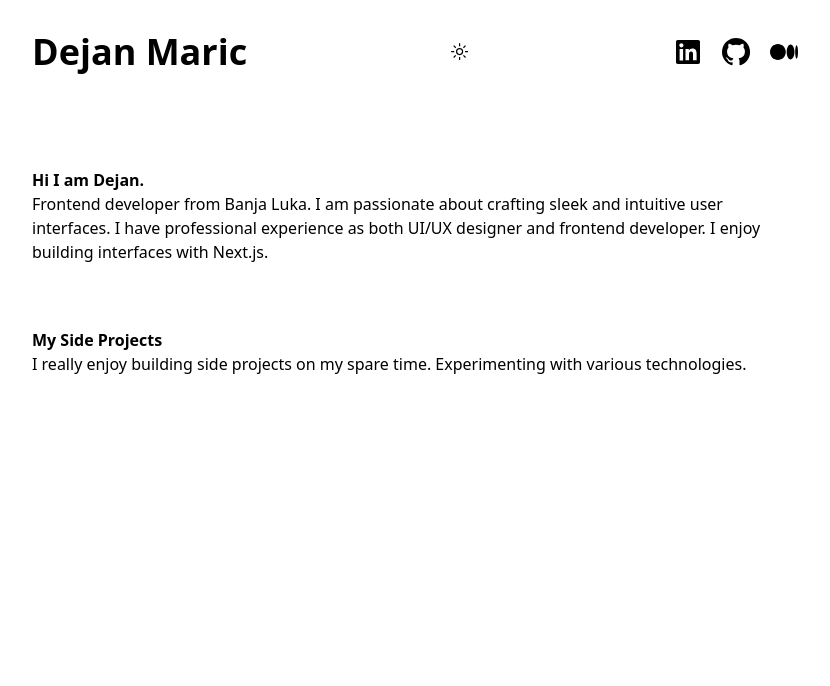
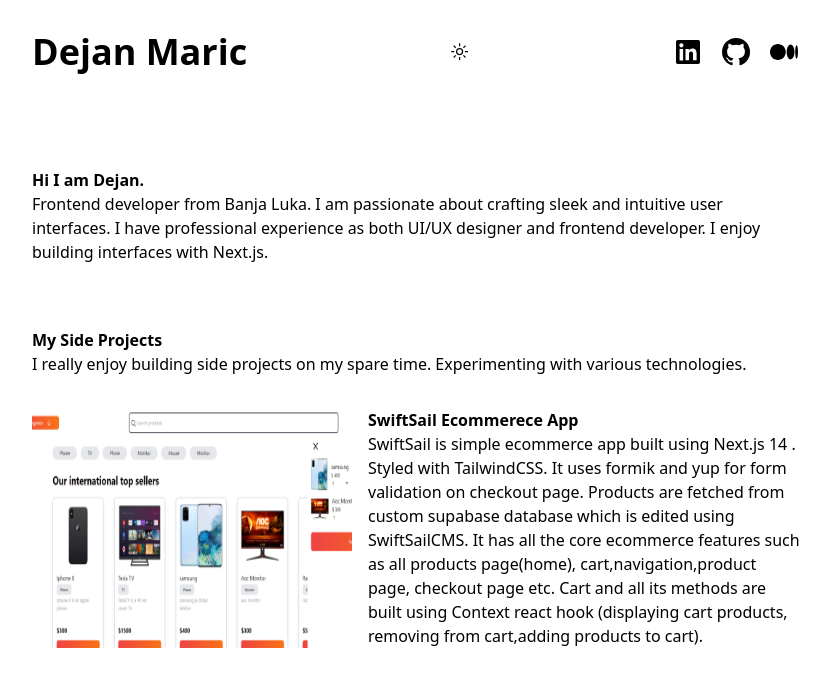
Before and after one commit to maricd7/portfolio, a Next.js app: page / in a window 1280 px wide. Shown: the top 686 px of the page, without its empty margins (224-1054 px from the left). Built offline with nearby package versions, Linux system fonts and the light colour scheme.

Commit message:
adding project box

```diff
--- a/src/app/components/ProjectsSection/ProjectBox.js
+++ b/src/app/components/ProjectsSection/ProjectBox.js
@@ -1,10 +1,15 @@
 import Image from 'next/image'
 import React from 'react'
+import { Paragraph, Subheading } from '../common'
 
 export const ProjectBox = () => {
   return (
-    <div>
-        <Image src='' width={}/>
+    <div className='rounded-lg mt-8 flex gap-4'>
+        <Image className='rounded-lg' src='/swift-cover.png' width={320} height={160} alt='SwiftSail Project Cover'/>
+        <div>
+          <Subheading text='SwiftSail Ecommerece App'/>
+          <Paragraph text='SwiftSail is simple ecommerce app built using Next.js 14 . Styled with TailwindCSS. It uses formik and yup for form validation on checkout page. Products are fetched from custom supabase database which is edited using SwiftSailCMS. It has all the core ecommerce features such as all products page(home), cart,navigation,product page, checkout page etc. Cart and all its methods are built using Context react hook (displaying cart products, removing from cart,adding products to cart).'/>
+        </div>
     </div>
   )
 }
--- a/src/app/components/ProjectsSection/Projects.js
+++ b/src/app/components/ProjectsSection/Projects.js
@@ -1,11 +1,13 @@
 import React from 'react'
-import { Subheading } from '../common'
+import { Paragraph, Subheading } from '../common'
+import { ProjectBox } from './ProjectBox'
 
 export const Projects = () => {
   return (
     <div>
         <Subheading text='My Side Projects'/>
-        <p>I really enjoy building side projects on my spare time. Experimenting with various technologies.</p>
+        <Paragraph text='I really enjoy building side projects on my spare time. Experimenting with various technologies.'/>
+        <ProjectBox/>
     </div>
   )
 }
--- a/src/app/components/Summary/Summary.js
+++ b/src/app/components/Summary/Summary.js
@@ -1,13 +1,12 @@
 import React from 'react'
-import { Subheading } from '../common'
+import { Paragraph, Subheading } from '../common'
 
 export const Summary = () => {
   return (
     <div className='items-start max-w-3xl my-16'>
         <Subheading text='Hi I am Dejan.'/>
-        <p>Frontend developer from Banja Luka. I am passionate about crafting sleek and intuitive user interfaces.
-           I have professional experience as both UI/UX designer and frontend developer. I enjoy building interfaces with Next.js.
-        </p>
+        <Paragraph text='Frontend developer from Banja Luka. I am passionate about crafting sleek and intuitive user interfaces.
+           I have professional experience as both UI/UX designer and frontend developer. I enjoy building interfaces with Next.js.'/>
     </div>
   )
 }
```
Also changed, not shown: public/swift-cover.png (added).
